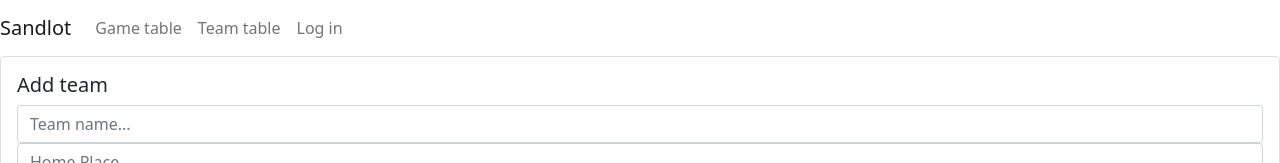
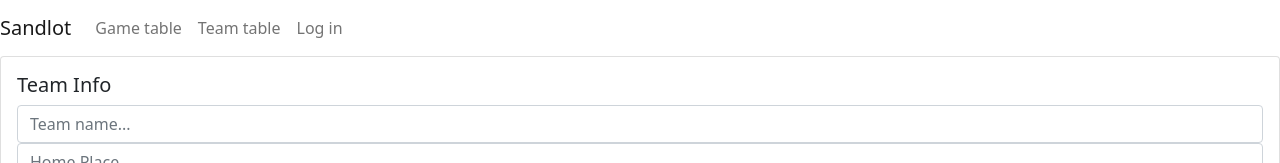
Before and after one commit to kaheiseki/sandlot, a React (Create React App) app: page /createteam in a window 1280 px wide. Shown: the top 163 px of the page. Built offline with nearby package versions, Linux system fonts and the light colour scheme; no server answers.

Commit message:
change addteam

```diff
--- a/src/pages/add_teams/add_team.js
+++ b/src/pages/add_teams/add_team.js
@@ -39,7 +39,7 @@ export const AddTeam = () => {
     <div>
       <Card className='add_team_card'>
         <Card.Body>
-          <Card.Title className='create_game_post_title'>Add team</Card.Title>
+          <Card.Title className='create_game_post_title'>Team Info</Card.Title>
           <input
             className='form-control'
             placeholder="Team name..."
```
